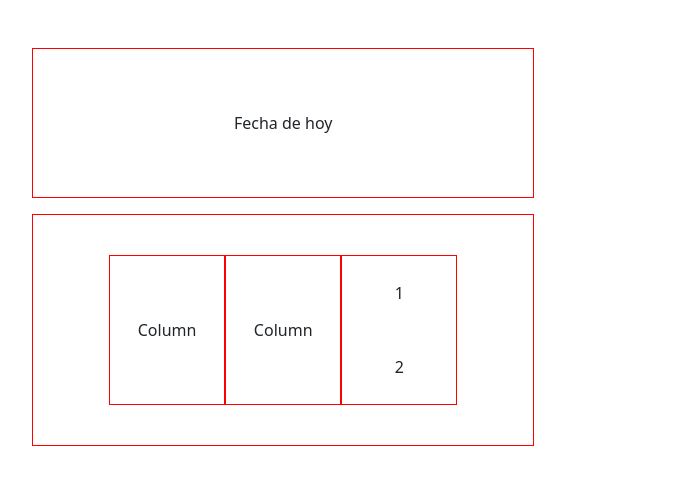
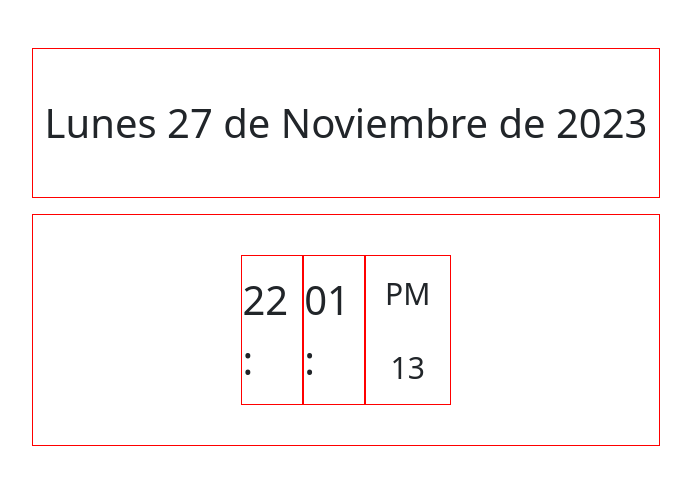
Before and after one commit to pablogonza37/practico5-ejercicio4, a plain HTML site: page index.html in a window 1280 px wide. Shown: the top 484 px of the page, without its empty margins (28-719 px from the left). Drawn offline with nearby package versions, Linux system fonts and the light colour scheme.

Commit message:
se agrego funcionalidad al reloj

```diff
--- a/css/styles.css
+++ b/css/styles.css
@@ -1,11 +1,11 @@
 .fecha{
-    width: 40%;
+    width: 50%;
     height: 150px;
     border: 1px solid red;
 }
 
 .hora{
-    width: 40%;
+    width: 50%;
     height: auto;
     border: 1px solid red;
     padding: 40px;
@@ -14,7 +14,25 @@
 .col{
     border: 1px solid red;
     height: 150px;
+    width: 20%;
 }
 .caja{
     height: 50%;
+
 }
+
+#fecha{
+    font-size: 40px;
+}
+
+#hora, #minutos{
+    font-size: 40px;
+    margin: 0;
+    padding: 0;
+    width: 100%;
+}
+#amPm, #segundos{
+    font-size: 30px;
+    margin: 0;
+    padding: 0;
+}
--- a/index.html
+++ b/index.html
@@ -15,28 +15,27 @@
   <body>
     <main>
       <section class="container-fluid m-5">
-        <div class="fecha d-flex justify-content-center align-items-center">
+        <div id="fecha" class="fecha d-flex justify-content-center align-items-center">
           Fecha de hoy
         </div>
         <div class="hora my-3 d-flex justify-content-center align-items-center">
 
-                <div class="container text-center px-5">
+                <div class="container d-flex justify-content-center">
+
                     <div class="row">
-                      <div class="col d-flex justify-content-center align-items-center">
-                        Column
+                      <div id="hora" class="col d-flex justify-content-end align-items-center">
+
                       </div>
-                      <div class="col d-flex justify-content-center align-items-center">
-                        Column
+                      <div id="minutos" class="col d-flex justify-content-end align-items-center">
+
                       </div>
                       <div class="col">
-                        <div class="caja w-100 d-flex justify-content-center align-items-center">1</div>
-                        <div class="caja w-100 d-flex justify-content-center align-items-center">2</div>
+                        <div id="amPm" class="caja w-100 d-flex justify-content-center align-items-center">1</div>
+                        <div id="segundos" class="caja w-100 d-flex justify-content-center align-items-center">2</div>
                       </div>
                     </div>
-                  </div>
 
-
-
+                </div>
         </div>
         </div>
       </section>
--- a/js/app.js
+++ b/js/app.js
@@ -0,0 +1,49 @@
+const fechaHoy = document.querySelector('#fecha');
+const hora = document.querySelector('#hora');
+const minutos = document.querySelector('#minutos');
+const segundos = document.querySelector('#segundos');
+const amPm = document.querySelector('#amPm');
+
+const reloj = () =>{
+
+const fecha = new Date();
+const diaSemana = ['Domingo', 'Lunes', 'Martes', 'Miercoles', 'Jueves', 'Viernes', 'Sabado'];
+const mesesAnio = [
+    "Enero", "Febrero", "Marzo", "Abril",
+    "Mayo", "Junio", "Julio", "Agosto",
+    "Septiembre", "Octubre", "Noviembre", "Diciembre"
+];
+
+const dia = diaSemana[fecha.getDay()];
+const mes = mesesAnio[fecha.getMonth()]
+
+fechaHoy.innerHTML = (`${dia} ${fecha.getDate()} de ${mes} de ${fecha.getFullYear()}`);
+
+if (fecha.getHours() <= 9){
+hora.innerHTML = `'0'${fecha.getHours()} :`;
+}else{
+    hora.innerHTML = `${fecha.getHours()} :`;
+}
+
+if(fecha.getMinutes() <= 9){
+minutos.innerHTML = `0${fecha.getMinutes()} :`;
+}else{
+    minutos.innerHTML = `${fecha.getMinutes()} :`;
+}
+
+if(fecha.getSeconds() <= 9){
+segundos.innerHTML = `0${fecha.getSeconds()}`;
+}else{
+    segundos.innerHTML = `${fecha.getSeconds()}`;
+}
+
+if (fecha.getHours() <= 12){
+    amPm.innerHTML = 'AM'
+}else{
+    amPm.innerHTML = 'PM'
+}
+}
+
+reloj();
+
+setInterval(reloj, 1000);
```
